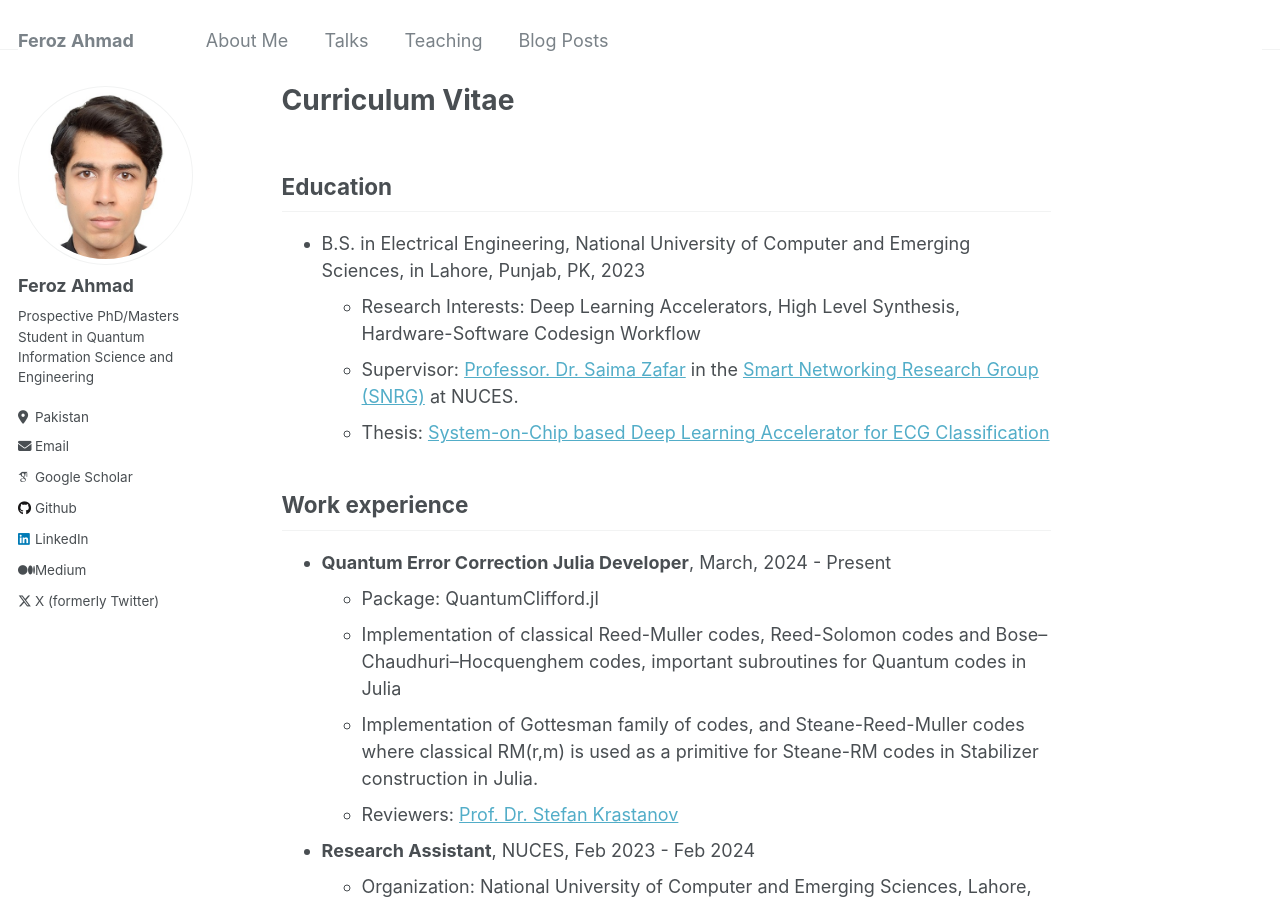
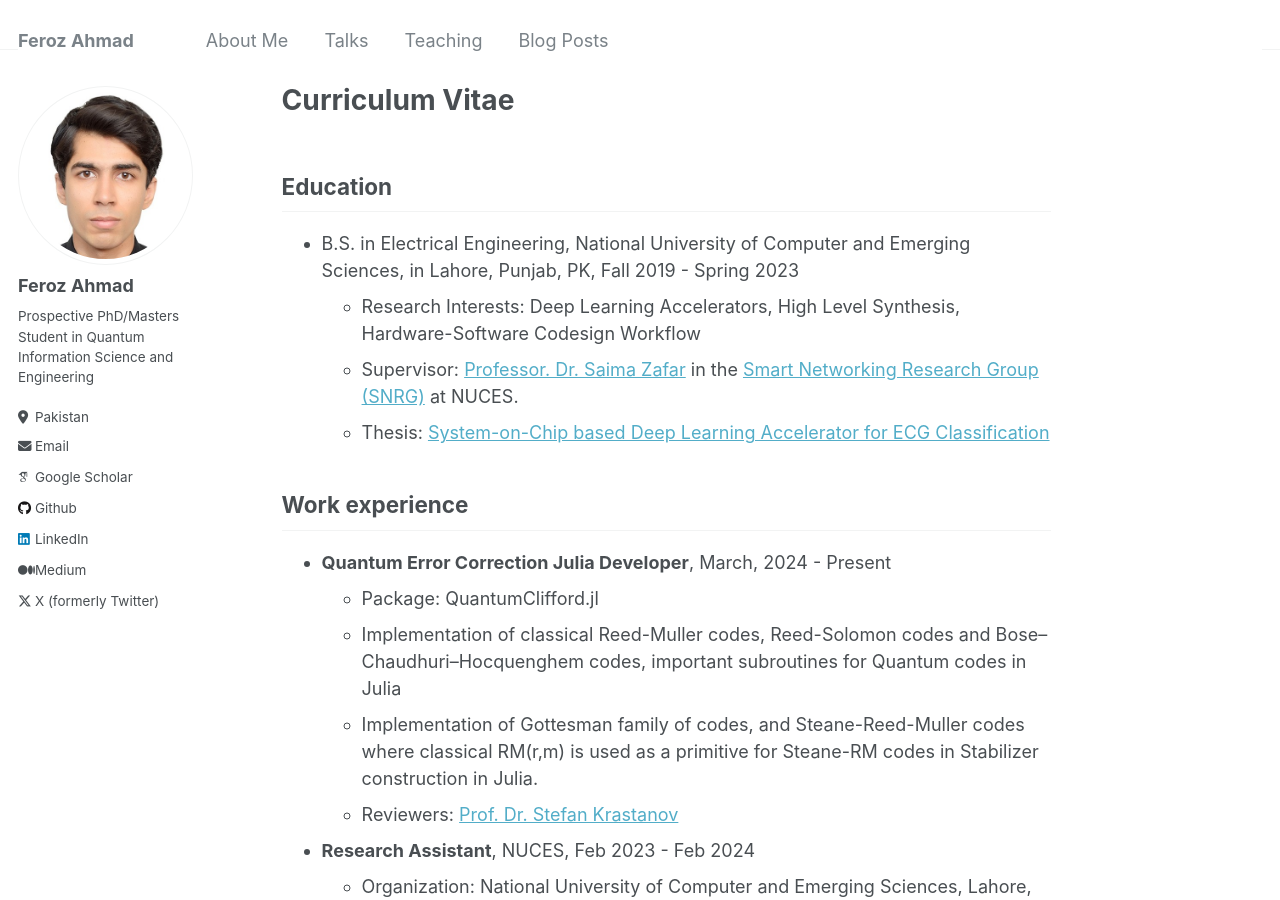
Before and after one commit to Fe-r-oz/Fe-r-oz.github.io, a Jekyll site: the page built from _pages/about.md, in a window 1280 px wide and 900 px high. Built offline with Jekyll 4.4.1, drawn with Linux system fonts in a browser that asks for light colours; some web fonts are replaced; a script that is not in the unit is left out.

Commit message:
Update about.md

```diff
--- a/_pages/about.md
+++ b/_pages/about.md
@@ -9,7 +9,7 @@ redirect_from:
 ---
 
 ## Education
-* B.S. in Electrical Engineering, National University of Computer and Emerging Sciences, in Lahore, Punjab, PK, 2023
+* B.S. in Electrical Engineering, National University of Computer and Emerging Sciences, in Lahore, Punjab, PK, Fall 2019 - Spring 2023
   * Research Interests: Deep Learning Accelerators, High Level Synthesis, Hardware-Software Codesign Workflow
   * Supervisor: [Professor. Dr. Saima Zafar](https://lhr.nu.edu.pk/ee/facultyProfile/4198) in the [Smart Networking Research Group (SNRG)](https://lhr.nu.edu.pk/ee/research/snrg) at NUCES.
   * Thesis: [System-on-Chip based Deep Learning Accelerator for ECG Classification](https://drive.google.com/file/d/1Hf5TzoBrv4sndfoux04q8yrBUtrl11RA/view?usp=sharing)
```
